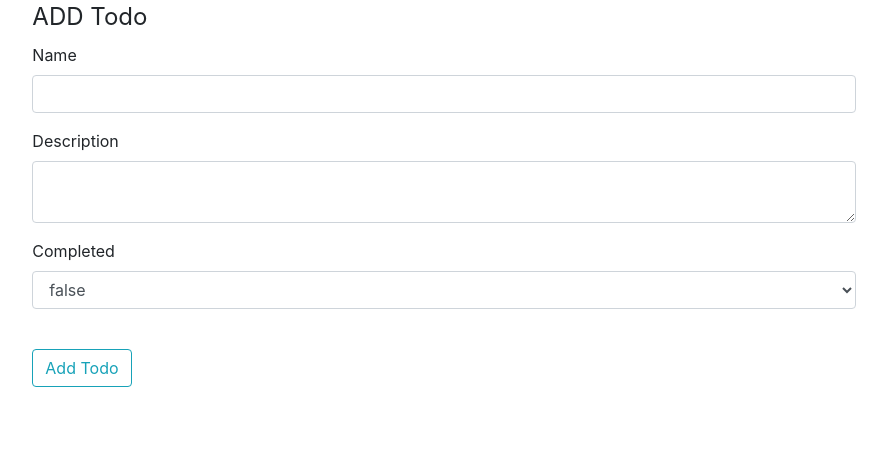
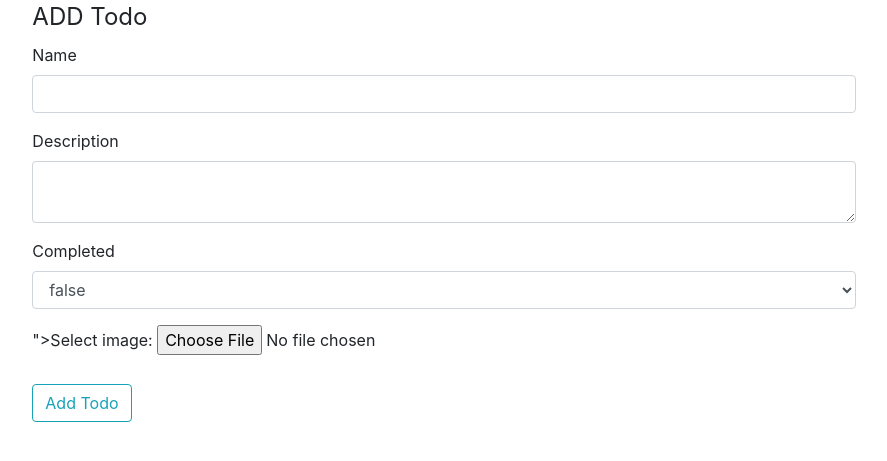
Before and after one commit to muntasirbubt/Flask_Product_todo, a Flask app: page /add_todo in a window 1280 px wide. Shown: the part 57-518 px from the top of the page, without its empty margins (196-1083 px from the left). Run offline with Flask 3, Linux system fonts and the light colour scheme; some libraries are stand-ins or nearby versions.

Commit message:
Update,Delete with Image

```diff
--- a/application/routes.py
+++ b/application/routes.py
@@ -7,18 +7,11 @@ from application import db
 from .forms import TodoForm
 from datetime import datetime
 from bson import ObjectId
+from werkzeug.utils import secure_filename
+# from werkzeug.utils import send_from_directory
 
 import os
 
-# @app.route("/")
-# def get_info():
-#     todos = []
-#     for info in db.collection_DB.find().sort("_id", -1):
-#         info["_id"] = str(info["_id"])
-#         # info["created_data"] = info["created_data"].strftime("%b %d %Y %H: %M%S")
-#         todos.append(info)
-
-#     return render_template("view_todos.html", title = "LayOut Page", todos = todos)
 
 
 
@@ -29,34 +22,46 @@ def get_info():
     return render_template("view_todos.html", title = "LayOut Page", todos = todos)
 
 
-# @app.route("/")
-# def get_todos():
-#     todos = []
-#     for todo in db.colection_DB.find().sort("created_data", -1):
-#         todo["_id"] = str(todo["_id"])
-#         todo["created_data"] = todo["created_data"].strftime("%b %d %Y %H:%M:%S")
-#         todos.append(todo)
+#save function
 
-#     return render_template("view_todos.html", todos = todos)
+def save_image(image):
+    if image:
+        image_filename = secure_filename(image.filename)
+        image_dir =  os.path.join("static","asset","images")
+        os.makedirs(image_dir, exist_ok=True)
+        image_path = os.path.join(image_dir, image_filename)
+        image.save(image_path)
+        return image_filename
+    return None
 
 
 
 @app.route("/add_todo" ,methods = ["POST", "GET"])
 def add_todo():
-    app.config['UPLOAD_FOLDER'] = '../static/assets/image'
+    # app.config['UPLOAD_FOLDER'] = '../static/assets/image'
     if request.method == "POST":
         form = TodoForm(request.form)
         todo_name =  form.name.data
         todo_description = form.description.data
         completed = form.completed.data
-        # image = form.image.data
+        image = request.files.get("image")
 
+        print(f"Todo Name: {todo_name}")
+        print(f"Todo Description: {todo_description}")
+        print(f"Completed: {completed}")
+        print(f"image: {image}")
+
+
+        final_image = None
+        if image:
+            final_image=save_image(image)
+        print(f"Final Image: {final_image}")
 
         db.colection_DB.insert_one({
             "name": todo_name,
             "description": todo_description,
             "completed": completed,
-            # "image": image,
+            "image": final_image,
             "created_data": datetime.utcnow(),
         })
 
@@ -70,38 +75,64 @@ def add_todo():
 
 
 
+
+
+
 # For Update the Information
 @app.route("/update_todo/<id>", methods = ['POST', 'GET'])
 def update_todo(id):
+    data_DB = db.colection_DB.find_one({"_id": ObjectId(id)})
     if request.method == "POST":
         form = TodoForm(request.form)
         todo_name =  form.name.data
         todo_description = form.description.data
         completed = form.completed.data
-        # image = form.image.data
+        image = request.files.get("image")
+
+
+        if image:
+            # Delete the existing image file
+            delete_image(data_DB["image"])
+
+            # Save the new image and get its filename
+            image_filename = save_image(image)
+
 
         db.colection_DB.find_one_and_update({"_id": ObjectId(id)}, {"$set":{
             "name": todo_name,
             "description": todo_description,
             "completed": completed,
-            # "image": image,
+            "image": image_filename,
             "created_data": datetime.utcnow(),
 
         }})
+
 
         flash("Todo Updated successfully!!", "succsss")
         return redirect("/")
     else:
         form = TodoForm()
+        x= db.colection_DB.find_one({"_id": ObjectId(id)})
 
         todo = db.colection_DB.find_one_or_404({"_id": ObjectId(id)})
         print(todo)
         form.name.data = todo.get("name", None)
         form.description.data = todo.get("description", None)
         form.completed.data = todo.get("completed", None)
-        # form.image.data = todo.get("image", None)
+        x['image'] = todo.get("image", None)
 
     return render_template("add_todo.html", form = form)
+
+
+
+def delete_image(image_filename):
+    if image_filename:
+        image_path = os.path.join("static", "asset", "images", image_filename)
+        print(image_path)
+        if os.path.exists(image_path):
+            os.remove(image_path)
+
+
 
 
 # For deleting the record
--- a/application/templates/add_todo.html
+++ b/application/templates/add_todo.html
@@ -1,7 +1,10 @@
 {% extends "layout.html"%}
 {% block content %}
 <div>
-        <form action="" method="POST">
+
+
+
+    <form action="" method="POST" enctype="multipart/form-data">
         {{form.csrf_token() }}
         <fieldset class="form-group">
             <legend>ADD Todo</legend>
@@ -60,6 +63,11 @@
 
 
 
+
+            <label for="{{form.image}}">Select image:</label>
+            <input type="file" id="image" name="image" accept="image/*">
+
+
             <div class="form-group">
                 {{ form.submit(class="btn btn-outline-info mt-4") }}
             </div>
```
Also changed, not shown: application/templates/view_todos.html (+11 -1 lines), static/asset/images/OJOB9H0.png (added), static/asset/images/OJOB9H0_1.png (added), static/asset/images/mission-fotor-20230823144719.jpg (added), 2 other files. Lines whose indentation alone changed are shown as unchanged.
